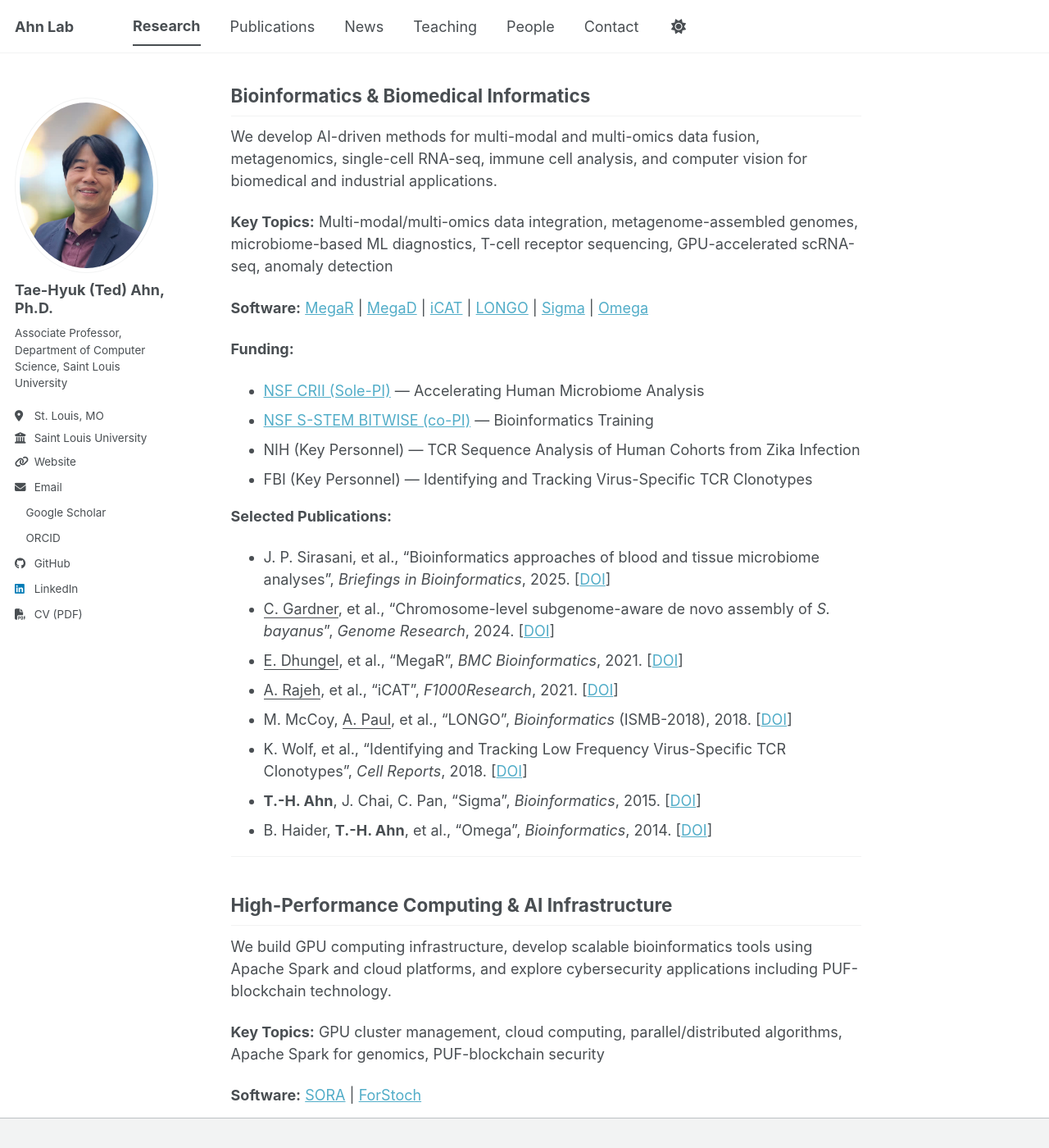
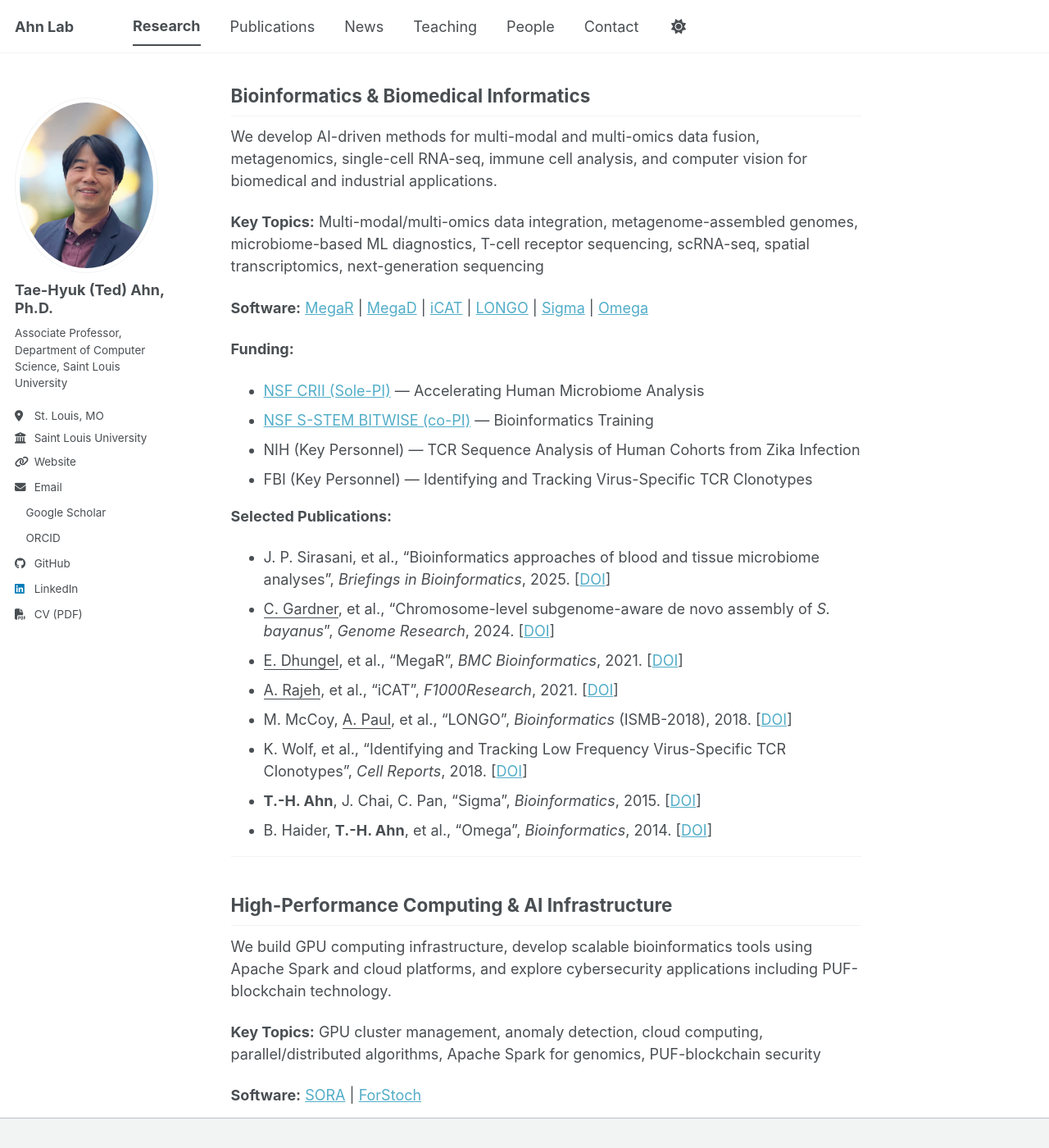
Before and after one commit to BioHPC/BioHPC.github.io, a Jekyll site: the page built from _pages/research.md, in a window 1280 px wide and 1400 px high, scrolled down 191 px. Shown: the whole window at 82% size. Built offline with Jekyll 4.4.1, drawn with Linux system fonts in a browser that asks for light colours; a style sheet for code colours, icons or effects is not loaded.

Commit message:
modified:   _pages/publications.md 	modified:   _pages/research.md

```diff
--- a/_pages/research.md
+++ b/_pages/research.md
@@ -13,7 +13,7 @@ Our research focuses on developing innovative computational tools to analyze <b>
 
 We develop AI-driven methods for multi-modal and multi-omics data fusion, metagenomics, single-cell RNA-seq, immune cell analysis, and computer vision for biomedical and industrial applications.
 
-<b>Key Topics:</b> Multi-modal/multi-omics data integration, metagenome-assembled genomes, microbiome-based ML diagnostics, T-cell receptor sequencing, GPU-accelerated scRNA-seq, anomaly detection
+<b>Key Topics:</b> Multi-modal/multi-omics data integration, metagenome-assembled genomes, microbiome-based ML diagnostics, T-cell receptor sequencing, scRNA-seq, spatial transcriptomics, next-generation sequencing
 
 <b>Software:</b>
 [MegaR](https://github.com/BioHPC/MegaR) | [MegaD](https://github.com/BioHPC/MegaD) | [iCAT](https://github.com/BioHPC/iCAT) | [LONGO](https://github.com/BioHPC/LONGO) | [Sigma](https://github.com/BioHPC/SigmaW) | [Omega](http://omega.omicsbio.org/)
```
Also changed, not shown: other parts of _pages/research.md (+1 -1 lines), _pages/publications.md (+2 -0 lines).
